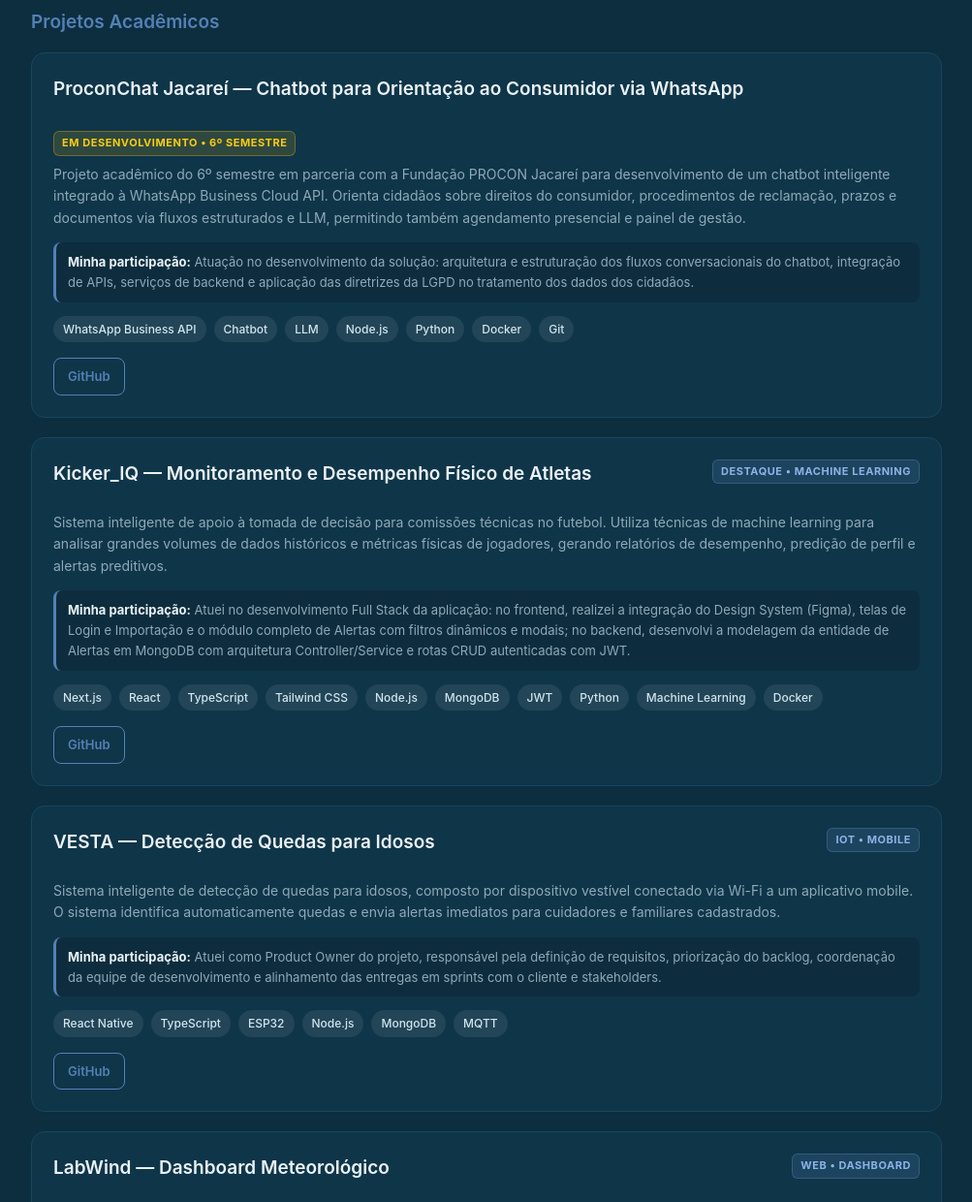
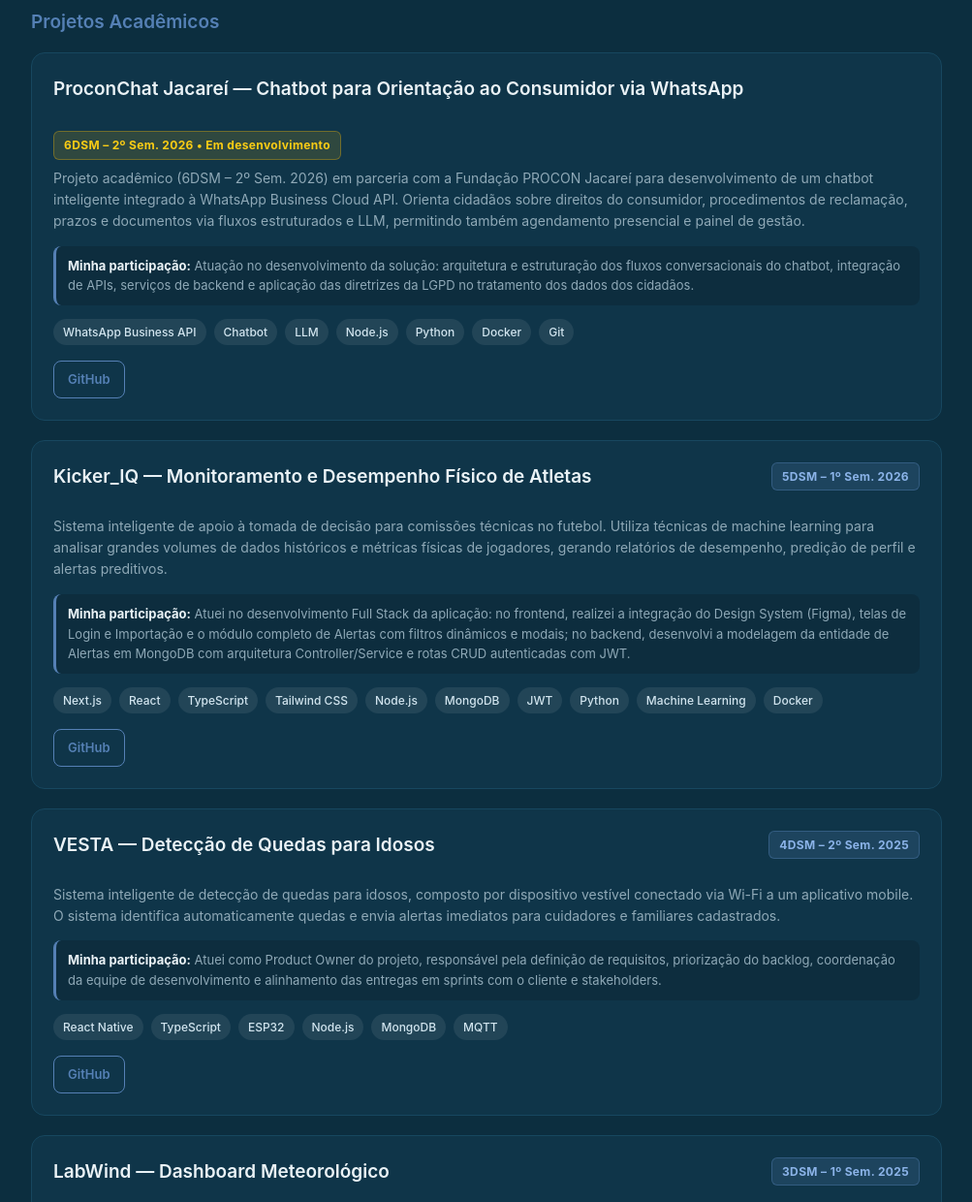
Before and after one commit to fatec-jacarei-dsm-portfolio/ra2581392413045, a plain HTML site: page docs/index.html in a window 1280 px wide. Shown: the part 780-2020 px from the top of the page at 97% size, without its empty margins (138-1141 px from the left). Drawn offline with Linux system fonts and the light colour scheme.

Commit message:
feat: identifica cada ABP pelo semestre no formato oficial (1DSM a 6DSM)

```diff
--- a/docs/index.html
+++ b/docs/index.html
@@ -298,15 +298,15 @@
       color: var(--text);
     }
     .card-badge {
-      font-size: 11px;
+      font-size: 12px;
       font-weight: 700;
-      text-transform: uppercase;
-      letter-spacing: 0.05em;
-      padding: 3px 8px;
+      letter-spacing: 0.03em;
+      padding: 4px 10px;
       border-radius: 6px;
       background: rgba(85, 128, 181, 0.2);
       color: #8bb3e8;
       border: 1px solid rgba(85, 128, 181, 0.4);
+      white-space: nowrap;
     }
     .card-badge.badge-dev {
       background: rgba(234, 179, 8, 0.15);
@@ -499,10 +499,10 @@
           <article class="card">
             <div class="card-header">
               <h3 data-i18n="proconTitle">ProconChat Jacareí — Chatbot para Orientação ao Consumidor via WhatsApp</h3>
-              <span class="card-badge badge-dev" data-i18n="proconBadge">Em desenvolvimento • 6º Semestre</span>
+              <span class="card-badge badge-dev" data-i18n="proconBadge">6DSM – 2º Sem. 2026 • Em desenvolvimento</span>
             </div>
             <p class="card-desc" data-i18n="proconDesc">
-              Projeto acadêmico do 6º semestre em parceria com a Fundação PROCON Jacareí para desenvolvimento de um chatbot inteligente integrado à WhatsApp Business Cloud API. Orienta cidadãos sobre direitos do consumidor, procedimentos de reclamação, prazos e documentos via fluxos estruturados e LLM, permitindo também agendamento presencial e painel de gestão.
+              Projeto acadêmico (6DSM – 2º Sem. 2026) em parceria com a Fundação PROCON Jacareí para desenvolvimento de um chatbot inteligente integrado à WhatsApp Business Cloud API. Orienta cidadãos sobre direitos do consumidor, procedimentos de reclamação, prazos e documentos via fluxos estruturados e LLM, permitindo também agendamento presencial e painel de gestão.
             </p>
             <div class="participation">
               <strong data-i18n="labelParticipation">Minha participação:</strong>
@@ -528,7 +528,7 @@
           <article class="card">
             <div class="card-header">
               <h3 data-i18n="kickerTitle">Kicker_IQ — Monitoramento e Desempenho Físico de Atletas</h3>
-              <span class="card-badge" data-i18n="badgeFeatured">Destaque • Machine Learning</span>
+              <span class="card-badge" data-i18n="kickerBadge">5DSM – 1º Sem. 2026</span>
             </div>
             <p class="card-desc" data-i18n="kickerDesc">
               Sistema inteligente de apoio à tomada de decisão para comissões técnicas no futebol. Utiliza técnicas de machine learning para analisar grandes volumes de dados históricos e métricas físicas de jogadores, gerando relatórios de desempenho, predição de perfil e alertas preditivos.
@@ -560,7 +560,7 @@
           <article class="card">
             <div class="card-header">
               <h3 data-i18n="vestaTitle">VESTA — Detecção de Quedas para Idosos</h3>
-              <span class="card-badge">IoT • Mobile</span>
+              <span class="card-badge" data-i18n="vestaBadge">4DSM – 2º Sem. 2025</span>
             </div>
             <p class="card-desc" data-i18n="vestaDesc">
               Sistema inteligente de detecção de quedas para idosos, composto por dispositivo vestível conectado via Wi-Fi a um aplicativo mobile. O sistema identifica automaticamente quedas e envia alertas imediatos para cuidadores e familiares cadastrados.
@@ -588,7 +588,7 @@
           <article class="card">
             <div class="card-header">
               <h3 data-i18n="labwindTitle">LabWind — Dashboard Meteorológico</h3>
-              <span class="card-badge">Web • Dashboard</span>
+              <span class="card-badge" data-i18n="labwindBadge">3DSM – 1º Sem. 2025</span>
             </div>
             <p class="card-desc" data-i18n="labwindDesc">
               Dashboard para dados e métricas meteorológicas da região do Lago de Furnas com cards dinâmicos e alertas em tempo real.
@@ -614,7 +614,7 @@
           <article class="card">
             <div class="card-header">
               <h3 data-i18n="vitaluTitle">VitalU — Nutrição & TMB</h3>
-              <span class="card-badge">Web App</span>
+              <span class="card-badge" data-i18n="vitaluBadge">2DSM – 2º Sem. 2024</span>
             </div>
             <p class="card-desc" data-i18n="vitaluDesc">
               Aplicação de cálculo de Taxa Metabólica Basal (fórmula Harris-Benedict), IMC e acompanhamento de metas nutricionais.
@@ -640,7 +640,7 @@
           <article class="card">
             <div class="card-header">
               <h3 data-i18n="hardstopTitle">HardStop — Aprendizado de Scrum</h3>
-              <span class="card-badge">Agile • Scrum</span>
+              <span class="card-badge" data-i18n="hardstopBadge">1DSM – 1º Sem. 2024</span>
             </div>
             <p class="card-desc" data-i18n="hardstopDesc">
               Projeto acadêmico focado em vivenciar práticas ágeis e o framework Scrum no desenvolvimento prático de software.
@@ -754,22 +754,26 @@
         sectionProjects: "Projetos",
         catAcademic: "Projetos Acadêmicos",
         proconTitle: "ProconChat Jacareí — Chatbot para Orientação ao Consumidor via WhatsApp",
-        proconBadge: "Em desenvolvimento • 6º Semestre",
-        proconDesc: "Projeto acadêmico do 6º semestre em parceria com a Fundação PROCON Jacareí para desenvolvimento de um chatbot inteligente integrado à WhatsApp Business Cloud API. Orienta cidadãos sobre direitos do consumidor, procedimentos de reclamação, prazos e documentos via fluxos estruturados e LLM, permitindo também agendamento presencial e painel de gestão.",
+        proconBadge: "6DSM – 2º Sem. 2026 • Em desenvolvimento",
+        proconDesc: "Projeto acadêmico (6DSM – 2º Sem. 2026) em parceria com a Fundação PROCON Jacareí para desenvolvimento de um chatbot inteligente integrado à WhatsApp Business Cloud API. Orienta cidadãos sobre direitos do consumidor, procedimentos de reclamação, prazos e documentos via fluxos estruturados e LLM, permitindo também agendamento presencial e painel de gestão.",
         proconParticipation: "Atuação no desenvolvimento da solução: arquitetura e estruturação dos fluxos conversacionais do chatbot, integração de APIs, serviços de backend e aplicação das diretrizes da LGPD no tratamento dos dados dos cidadãos.",
-        badgeFeatured: "Destaque • Machine Learning",
+        kickerBadge: "5DSM – 1º Sem. 2026",
         kickerTitle: "Kicker_IQ — Monitoramento e Desempenho Físico de Atletas",
         kickerDesc: "Sistema inteligente de apoio à tomada de decisão para comissões técnicas no futebol. Utiliza técnicas de machine learning para analisar grandes volumes de dados históricos e métricas físicas de jogadores, gerando relatórios de desempenho, predição de perfil e alertas preditivos.",
         kickerParticipation: "Atuei no desenvolvimento Full Stack da aplicação: no frontend, realizei a integração do Design System (Figma), telas de Login e Importação e o módulo completo de Alertas com filtros dinâmicos e modais; no backend, desenvolvi a modelagem da entidade de Alertas em MongoDB com arquitetura Controller/Service e rotas CRUD autenticadas com JWT.",
+        vestaBadge: "4DSM – 2º Sem. 2025",
         vestaTitle: "VESTA — Detecção de Quedas para Idosos",
         vestaDesc: "Sistema inteligente de detecção de quedas para idosos, composto por dispositivo vestível conectado via Wi-Fi a um aplicativo mobile. O sistema identifica automaticamente quedas e envia alertas imediatos para cuidadores e familiares cadastrados.",
         vestaParticipation: "Atuei como Product Owner do projeto, responsável pela definição de requisitos, priorização do backlog, coordenação da equipe de desenvolvimento e alinhamento das entregas em sprints com o cliente e stakeholders.",
+        labwindBadge: "3DSM – 1º Sem. 2025",
         labwindTitle: "LabWind — Dashboard Meteorológico",
         labwindDesc: "Dashboard para dados e métricas meteorológicas da região do Lago de Furnas com cards dinâmicos e alertas em tempo real.",
         labwindParticipation: "Fui responsável pelo desenvolvimento da interface com React e TypeScript, criação dos componentes de cards dinâmicos, implementação do design responsivo com Tailwind CSS e integração com APIs de dados meteorológicos.",
+        vitaluBadge: "2DSM – 2º Sem. 2024",
         vitaluTitle: "VitalU — Nutrição & TMB",
         vitaluDesc: "Aplicação de cálculo de Taxa Metabólica Basal (fórmula Harris-Benedict), IMC e acompanhamento de metas nutricionais.",
         vitaluParticipation: "Desenvolvi componentes React com TypeScript, implementei a lógica de cálculo de TMB e IMC, e integrei o Redux Toolkit para gerenciamento de estado da aplicação.",
+        hardstopBadge: "1DSM – 1º Sem. 2024",
         hardstopTitle: "HardStop — Aprendizado de Scrum",
         hardstopDesc: "Projeto acadêmico focado em vivenciar práticas ágeis e o framework Scrum no desenvolvimento prático de software.",
         hardstopParticipation: "Atuei como membro da equipe de desenvolvimento, participando ativamente das cerimônias Scrum (Daily, Sprint Planning, Retrospectiva) e contribuindo para o desenvolvimento das funcionalidades do projeto.",
@@ -814,22 +818,26 @@
         sectionProjects: "Projects",
         catAcademic: "Academic Projects",
         proconTitle: "ProconChat Jacareí — WhatsApp Consumer Advisory Chatbot",
-        proconBadge: "In Development • 6th Semester",
-        proconDesc: "6th-semester academic initiative in partnership with PROCON Jacareí building an intelligent chatbot on WhatsApp Business Cloud API. Guides citizens on consumer rights, claim filing, deadlines, and documentation via structured flows and LLM, including in-person appointment scheduling and an admin dashboard.",
+        proconBadge: "6DSM – 2nd Sem. 2026 • In Development",
+        proconDesc: "6th-semester academic initiative (6DSM – 2nd Sem. 2026) in partnership with PROCON Jacareí building an intelligent chatbot on WhatsApp Business Cloud API. Guides citizens on consumer rights, claim filing, deadlines, and documentation via structured flows and LLM, including in-person appointment scheduling and an admin dashboard.",
         proconParticipation: "Contributing to the end-to-end solution: designing conversational decision trees, API integrations, backend service architecture, and ensuring LGPD compliance across user data flows.",
-        badgeFeatured: "Featured • Machine Learning",
+        kickerBadge: "5DSM – 1st Sem. 2026",
         kickerTitle: "Kicker_IQ — Athlete Physical Performance & Analytics",
         kickerDesc: "Intelligent decision-support system for football coaching staffs. Employs machine learning techniques to analyze historical player datasets and physical metrics, delivering performance reports, profiling, and predictive alerts.",
         kickerParticipation: "Contributed as a Full Stack Developer: on the frontend, integrated the Figma Design System, built Login and Data Import screens, and delivered a complete Alerts module with dynamic filtering and modals; on the backend, designed and built the MongoDB Alert entity with Controller/Service architecture and JWT-authenticated CRUD routes.",
+        vestaBadge: "4DSM – 2nd Sem. 2025",
         vestaTitle: "VESTA — Elderly Fall Detection System",
         vestaDesc: "Intelligent fall detection platform for the elderly, combining a Wi-Fi-enabled wearable device with a mobile companion app. Automatically detects falls and triggers immediate notifications to registered family members and caregivers.",
         vestaParticipation: "Served as Product Owner, responsible for requirements engineering, backlog prioritization, dev team management, and sprint deliverable alignment with clients and stakeholders.",
+        labwindBadge: "3DSM – 1st Sem. 2025",
         labwindTitle: "LabWind — Meteorological Dashboard",
         labwindDesc: "Real-time weather metrics and monitoring dashboard for the Furnas Lake region, featuring dynamic cards and live threshold alerts.",
         labwindParticipation: "Responsible for frontend development using React and TypeScript, crafting dynamic metric cards, implementing responsive layouts with Tailwind CSS, and integrating external meteorological APIs.",
+        vitaluBadge: "2DSM – 2nd Sem. 2024",
         vitaluTitle: "VitalU — Nutrition & BMR Calculator",
         vitaluDesc: "Health and wellness web app calculating Basal Metabolic Rate (Harris-Benedict equation), BMI classification, and daily nutritional targets.",
         vitaluParticipation: "Engineered React and TypeScript components, implemented BMR/BMI calculations, and incorporated Redux Toolkit for unified application state management.",
+        hardstopBadge: "1DSM – 1st Sem. 2024",
         hardstopTitle: "HardStop — Scrum Learning Experience",
         hardstopDesc: "Academic initiative focused on practical immersion in agile principles and the Scrum framework for software delivery.",
         hardstopParticipation: "Active development team member participating in daily standups, sprint planning, and retrospectives while contributing code to core features.",
```
